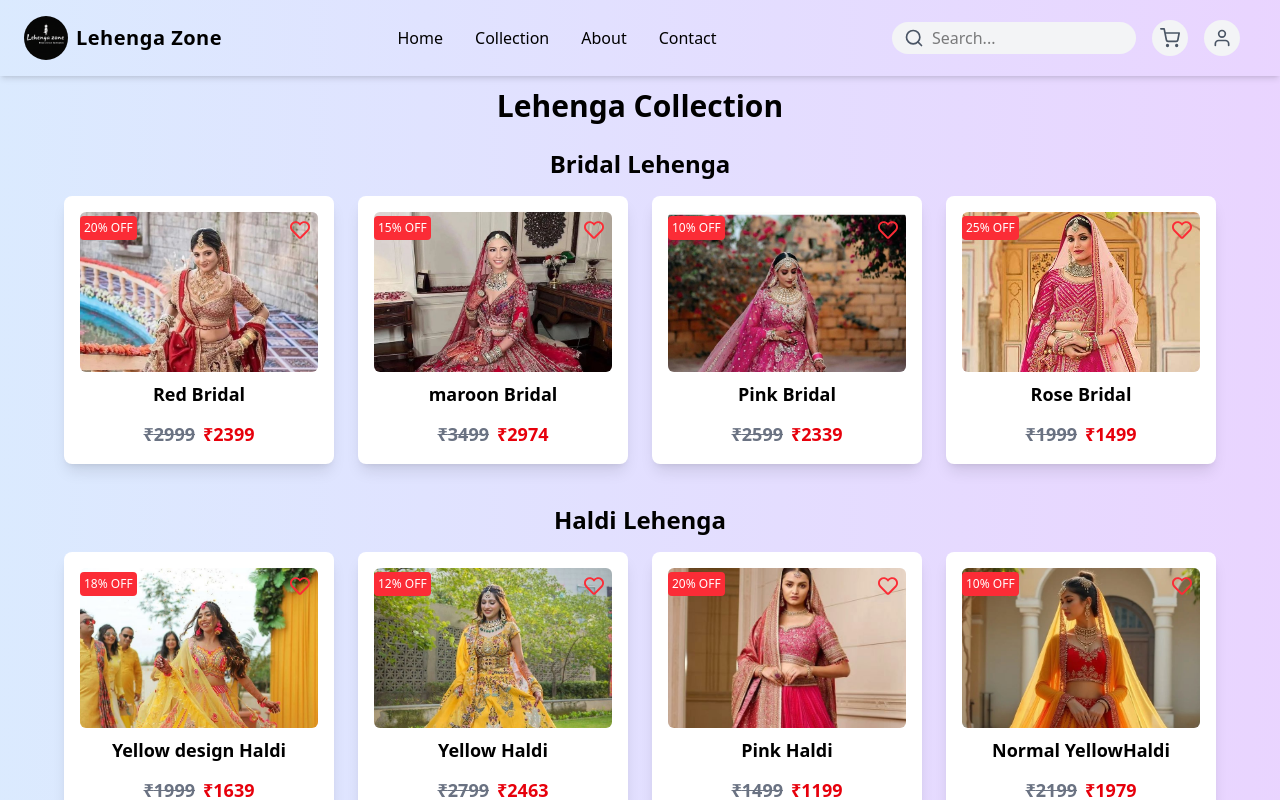
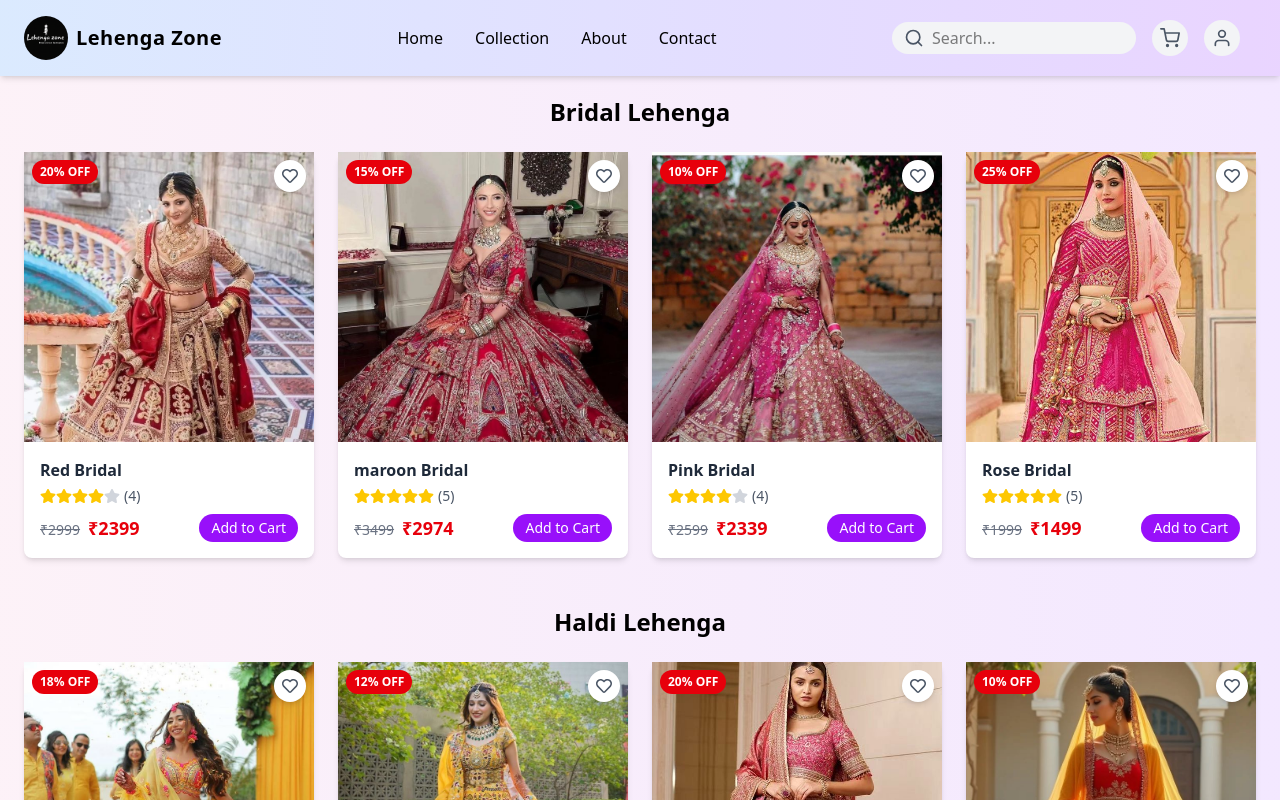
Before and after one commit to tamilvanan-555/E-Commerce, a React (Vite) app: page /collection in a window 1280 px wide. Shown: the top 800 px of the page. Built offline with nearby package versions, Linux system fonts and the light colour scheme.

Commit message:
collection

```diff
--- a/src/Pages/Collection.jsx
+++ b/src/Pages/Collection.jsx
@@ -1,7 +1,117 @@
+// import React, { useState } from "react";
+// import { FaHeart, FaRegHeart } from "react-icons/fa";
+// import { useNavigate } from "react-router-dom";
+
+// const lehengaTypes = [
+//   { name: "Bridal Lehenga", products: [
+//       { id:1, img: "/collections/bridal-1.jfif", name:"Red Bridal",price: 2999, discount: 20, rating: 4 },
+//       { id:2 ,img: "/collections/bridal-2.jfif", name:"maroon Bridal",price: 3499, discount: 15, rating: 5 },
+//       { id:3,img: "/collections/bridal-3.jfif", name:"Pink Bridal",price: 2599, discount: 10, rating: 4 },
+//       { id:4,img: "/collections/bridal-4.jfif", name:"Rose Bridal",price: 1999, discount: 25, rating: 5 }
+//   ]},
+//   { name: "Haldi Lehenga", products: [
+//       {id:5, img: "/collections/haldi-1.jfif",name:"Yellow design Haldi", price: 1999, discount: 18, rating: 4 },
+//       {id:6, img: "/collections/haldi-2.jfif",name:"Yellow Haldi", price: 2799, discount: 12, rating: 5 },
+//       {id:7, img: "/collections/haldi5.jpeg",name:"Pink Haldi", price: 1499, discount: 20, rating: 4 },
+//       {id:8, img: "/collections/haldi-4.jfif",name:"Normal YellowHaldi", price: 2199, discount: 10, rating: 5 }
+//   ]},
+//  {
+//   name: "Half Saree Lehenga", products: [
+//       {id:9, img: "/collections/half-1.jfif", name:"Pink Half Saree",price: 2499, discount: 15, rating: 4 },
+//       {id:10, img: "/collections/half-2.jfif", name:"Red Half Saree",price: 2999, discount: 10, rating: 5 },
+//       {id:11,img: "/collections/halfsaree5.jpeg", name:"Purple Half Saree",price: 1999, discount: 20, rating: 4 },
+//       {id:12, img: "/collections/half-4.jfif", name:"DarkRed Half Saree",price: 1799, discount: 25, rating: 5 }
+//     ]},
+//   { name: "Jacket Lehenga", products: [
+//       {id:13 , img: "/collections/jacket-1.jfif", name:"Pink Jacket", price: 3499, discount: 10, rating: 4 },
+//       {id:14 , img: "/collections/jacket-2.jfif", name:"Purple Jacket", price: 3999, discount: 15, rating: 5 },
+//       {id:15 , img: "/collections/jacket-3.jfif", name:"Black Jacket", price: 2999, discount: 20, rating: 4 },
+//       {id:16 , img: "/collections/jacket5.jpeg", name:"Red Jacket", price: 2499, discount: 12, rating: 5 }
+//     ]},
+//   { name: "Kurti Style Lehenga", products: [
+//       {id:17, img: "/collections/kurti-1.jfif", name:"Red Kurti", price: 1999, discount: 18, rating: 4 },
+//       {id:18, img: "/collections/kurti-2.jfif", name:"Black Kurti", price: 2499, discount: 12, rating: 5 },
+//       {id:19, img: "/collections/kurti-3.jfif", name:"White Kurti", price: 1499, discount: 20, rating: 4 },
+//       {id:20, img: "/collections/kurti-4.jfif", name:"Lightgreen Kurti", price: 2199, discount: 10, rating: 5 }
+//     ]},
+//   { name: "Net Lehenga", products: [
+//       {id:21, img: "/collections/net-1.jfif", name:"Maroon Net", price: 2799, discount: 15, rating: 4 },
+//       {id:22, img: "/collections/net-2.jfif", name:"Red Net", price: 3299, discount: 10, rating: 5 },
+//       {id:23, img: "/collections/net-3.jfif", name:"Lightpurple Net", price: 2299, discount: 20, rating: 4 },
+//       {id:24, img: "/collections/net-4.jfif", name:"Lightgreen Net", price: 1999, discount: 25, rating: 5 }
+//     ]},
+//     {
+//   name: "Velvet Lehenga", products: [
+//       {id:25, img: "/collections/velvet-1.jfif", name:"Red Velvet", price: 2999, discount: 10, rating: 4 },
+//       {id:26, img: "/collections/velvet-2.jfif", name:" Brown Velvet", price: 3499, discount: 15, rating: 5 },
+//       {id:27, img: "/collections/velvet-3.jfif", name:" Purple Velvet", price: 2499, discount: 20, rating: 4 },
+//       {id:28, img: "/collections/velvet-4.jfif", name:" Purple Design Velvet", price: 1999, discount: 12, rating: 5 }
+//     ]}
+
+// ];
+
+
+// export default function LehengaCollection() {
+//   const [favorites, setFavorites] = useState([]);
+//   const navigate = useNavigate();
+
+//   const toggleFavorite = (id) => {
+
+//     alert("Please login to add items to your wishlist");
+//     navigate("/login");
+//   };
+
+//   return (
+//     <div className="p-4 bg-gradient-to-r from-blue-100 to-purple-200 mt-18">
+//       <h1 className="text-3xl font-bold text-center mb-6">Lehenga Collection</h1>
+
+//       {lehengaTypes.map((lehenga, index) => (
+//         <div key={index} className="mb-10">
+//           <h2 className="text-2xl font-semibold text-center mb-4">{lehenga.name}</h2>
+//           <div className="max-w-6xl mx-auto grid grid-cols-2 md:grid-cols-4 gap-6">
+//             {lehenga.products.map((item) => {
+//               const discountedPrice = (item.price * (1 - item.discount / 100)).toFixed(0);
+//               const isFavorited = favorites.includes(item.id);
+//               return (
+//                 <div key={item.name} className="bg-white shadow-lg rounded-lg p-4 transition-transform hover:scale-105 relative">
+//                   <div className="relative group cursor-pointer">
+//                     <img src={item.img} alt={item.name} className="w-full h-40 object-cover object-top rounded-md" />
+//                     <span className="absolute top-1 left-0 bg-red-500 text-white px-1 py-1 text-xs rounded">{item.discount}% OFF</span>
+//                     <button onClick={() => toggleFavorite(item.id)} className="absolute top-2 right-2 text-red-500 text-xl">
+//                       {isFavorited ? <FaHeart /> : <FaRegHeart />}
+//                     </button>
+//                   </div>
+//                   <h3 className="text-lg font-bold text-center mt-2">{item.name}</h3>
+//                   <div className="flex justify-center mt-1">
+//                     {Array.from({ length: 5 }, (_,i) => (
+//                       <span key={i} className={`text-yellow-400 text-lg ${i < item.rating ? "fas fa-star" : "far fa-star"}`} />
+//                     ))}
+//                   </div>
+//                   <p className="text-lg font-semibold text-center mt-2">
+//                     <span className="line-through text-gray-500">₹{item.price}</span>
+//                     <span className="ml-2 text-red-600">₹{discountedPrice}</span>
+//                   </p>
+//                 </div>
+//               );
+//             })}
+//           </div>
+//         </div>
+//       ))}
+//     </div>
+//   );
+// }
+
+
+
+
+
+
+
 import React, { useState } from "react";
-import { FaHeart, FaRegHeart } from "react-icons/fa";
+import { FaHeart, FaRegHeart, FaStar, FaStarHalfAlt } from "react-icons/fa";
 import { useNavigate } from "react-router-dom";
 
+// Lehenga data (separate for cleaner code)
 const lehengaTypes = [
   { name: "Bridal Lehenga", products: [
       { id:1, img: "/collections/bridal-1.jfif", name:"Red Bridal",price: 2999, discount: 20, rating: 4 },
@@ -50,51 +160,103 @@ const lehengaTypes = [
 
 ];
 
-
 export default function LehengaCollection() {
   const [favorites, setFavorites] = useState([]);
   const navigate = useNavigate();
 
   const toggleFavorite = (id) => {
-    // setFavorites((prevFavorites) =>
-    //   prevFavorites.includes(id)
-    //     ? prevFavorites.filter((fav) => fav !== id)
-    //     : [...prevFavorites, id]
-    // );
     alert("Please login to add items to your wishlist");
     navigate("/login");
   };
 
+  // Star rating component (reusable)
+  const renderStars = (rating) => {
+    const stars = [];
+    const fullStars = Math.floor(rating);
+    const hasHalfStar = rating % 1 >= 0.5;
+
+    for (let i = 1; i <= 5; i++) {
+      if (i <= fullStars) {
+        stars.push(<FaStar key={i} className="text-yellow-400 text-sm md:text-base" />);
+      } else if (i === fullStars + 1 && hasHalfStar) {
+        stars.push(<FaStarHalfAlt key={i} className="text-yellow-400 text-sm md:text-base" />);
+      } else {
+        stars.push(<FaStar key={i} className="text-gray-300 text-sm md:text-base" />);
+      }
+    }
+    return stars;
+  };
+
   return (
-    <div className="p-4 bg-gradient-to-r from-blue-100 to-purple-200 mt-18">
-      <h1 className="text-3xl font-bold text-center mb-6">Lehenga Collection</h1>
+    <div className="p-4 md:p-6 bg-gradient-to-r from-pink-50 to-purple-100 min-h-screen">
+      <h1 className="text-2xl sm:text-3xl md:text-4xl font-bold text-center mb-6 md:mb-8 text-purple-800 font-serif">
+        👑 Lehenga Collection 👑
+      </h1>
 
       {lehengaTypes.map((lehenga, index) => (
-        <div key={index} className="mb-10">
-          <h2 className="text-2xl font-semibold text-center mb-4">{lehenga.name}</h2>
-          <div className="max-w-6xl mx-auto grid grid-cols-2 md:grid-cols-4 gap-6">
+        <div key={index} className="mb-8 md:mb-12">
+          <h2 className="text-xl sm:text-2xl font-bold text-center mb-4 md:mb-6 decoration-wavy">
+            {lehenga.name}
+          </h2>
+
+          {/* Responsive Grid (1 col on mobile, 2 on tablet, 4 on desktop) */}
+          <div className="grid grid-cols-1 sm:grid-cols-2 lg:grid-cols-3 xl:grid-cols-4 gap-4 md:gap-6">
             {lehenga.products.map((item) => {
               const discountedPrice = (item.price * (1 - item.discount / 100)).toFixed(0);
               const isFavorited = favorites.includes(item.id);
+
               return (
-                <div key={item.name} className="bg-white shadow-lg rounded-lg p-4 transition-transform hover:scale-105 relative">
-                  <div className="relative group cursor-pointer">
-                    <img src={item.img} alt={item.name} className="w-full h-40 object-cover object-top rounded-md" />
-                    <span className="absolute top-1 left-0 bg-red-500 text-white px-1 py-1 text-xs rounded">{item.discount}% OFF</span>
-                    <button onClick={() => toggleFavorite(item.id)} className="absolute top-2 right-2 text-red-500 text-xl">
-                      {isFavorited ? <FaHeart /> : <FaRegHeart />}
+                <div
+                  key={item.id}
+                  className="bg-white rounded-lg shadow-md hover:shadow-lg transition-all duration-300 hover:-translate-y-1"
+                >
+                  <div className="relative aspect-square overflow-hidden">
+                    <img
+                      src={item.img}
+                      alt={item.name}
+                      className="w-full h-full object-cover object-top"
+                    />
+                    <span className="absolute top-2 left-2 bg-red-600 text-white px-2 py-1 text-xs font-bold rounded-full">
+                      {item.discount}% OFF
+                    </span>
+                    <button
+                      onClick={() => toggleFavorite(item.id)}
+                      className="absolute top-2 right-2 bg-white p-2 rounded-full shadow-md hover:bg-pink-100 transition-colors"
+                    >
+                      {isFavorited ? (
+                        <FaHeart className="text-red-500 text-sm md:text-base" />
+                      ) : (
+                        <FaRegHeart className="text-gray-600 hover:text-red-500 text-sm md:text-base" />
+                      )}
                     </button>
                   </div>
-                  <h3 className="text-lg font-bold text-center mt-2">{item.name}</h3>
-                  <div className="flex justify-center mt-1">
-                    {Array.from({ length: 5 }, (_,i) => (
-                      <span key={i} className={`text-yellow-400 text-lg ${i < item.rating ? "fas fa-star" : "far fa-star"}`} />
-                    ))}
+
+                  <div className="p-3 md:p-4">
+                    <h3 className="text-sm md:text-base font-bold text-gray-800 mb-1 truncate">
+                      {item.name}
+                    </h3>
+
+                    <div className="flex items-center mb-1 md:mb-2">
+                      {renderStars(item.rating)}
+                      <span className="text-gray-600 text-xs md:text-sm ml-1">
+                        ({item.rating})
+                      </span>
+                    </div>
+
+                    <div className="flex items-center justify-between">
+                      <div>
+                        <span className="text-xs md:text-sm text-gray-500 line-through">
+                          ₹{item.price}
+                        </span>
+                        <span className="ml-2 text-base md:text-lg font-bold text-red-600">
+                          ₹{discountedPrice}
+                        </span>
+                      </div>
+                      <button className="bg-purple-600 text-white px-2 py-1 md:px-3 md:py-1 rounded-full text-xs md:text-sm hover:bg-purple-700 transition-colors">
+                        Add to Cart
+                      </button>
+                    </div>
                   </div>
-                  <p className="text-lg font-semibold text-center mt-2">
-                    <span className="line-through text-gray-500">₹{item.price}</span>
-                    <span className="ml-2 text-red-600">₹{discountedPrice}</span>
-                  </p>
                 </div>
               );
             })}
@@ -104,3 +266,9 @@ export default function LehengaCollection() {
     </div>
   );
 }
+
+
+
+
+
+// text-purple-700 underline
```
